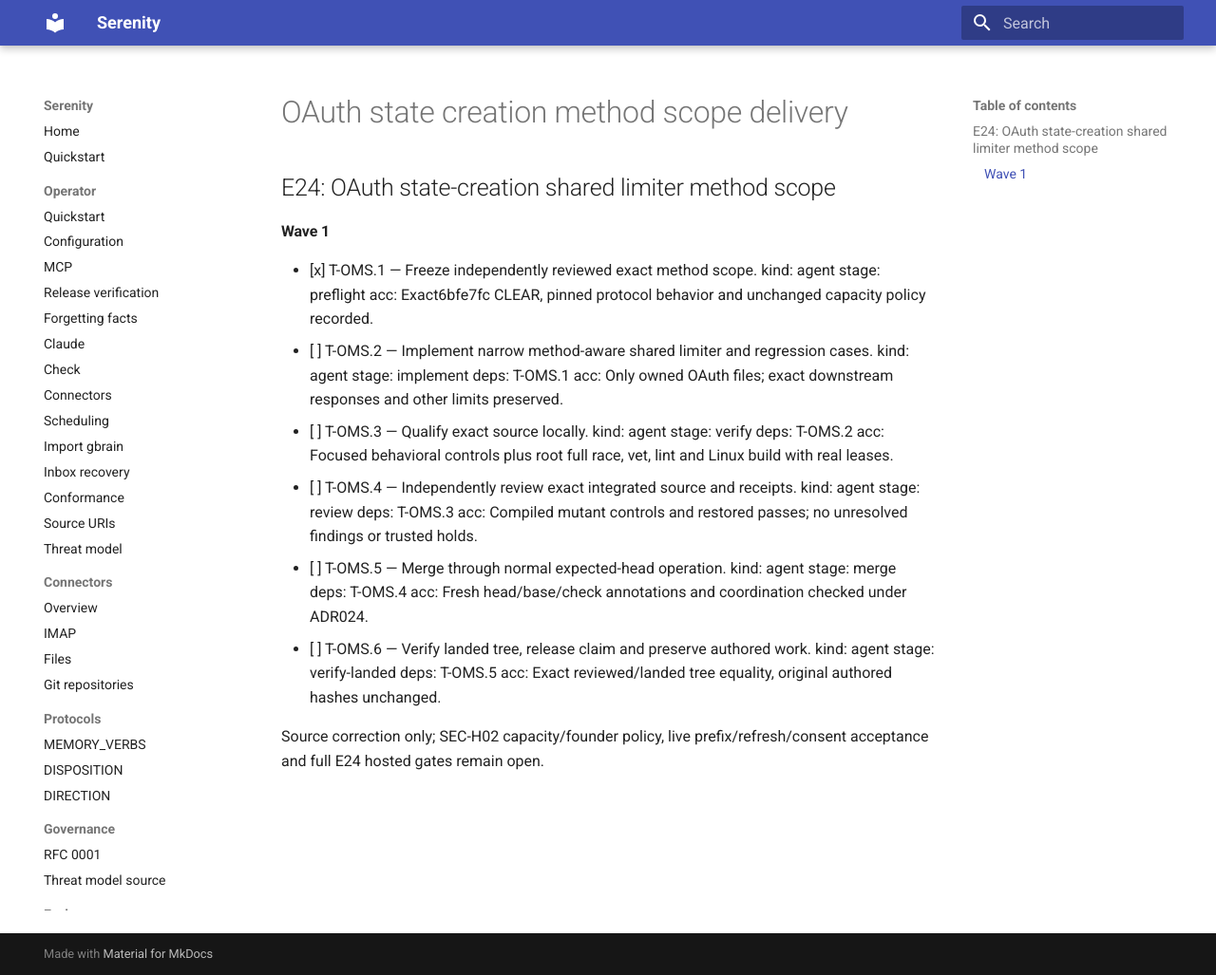
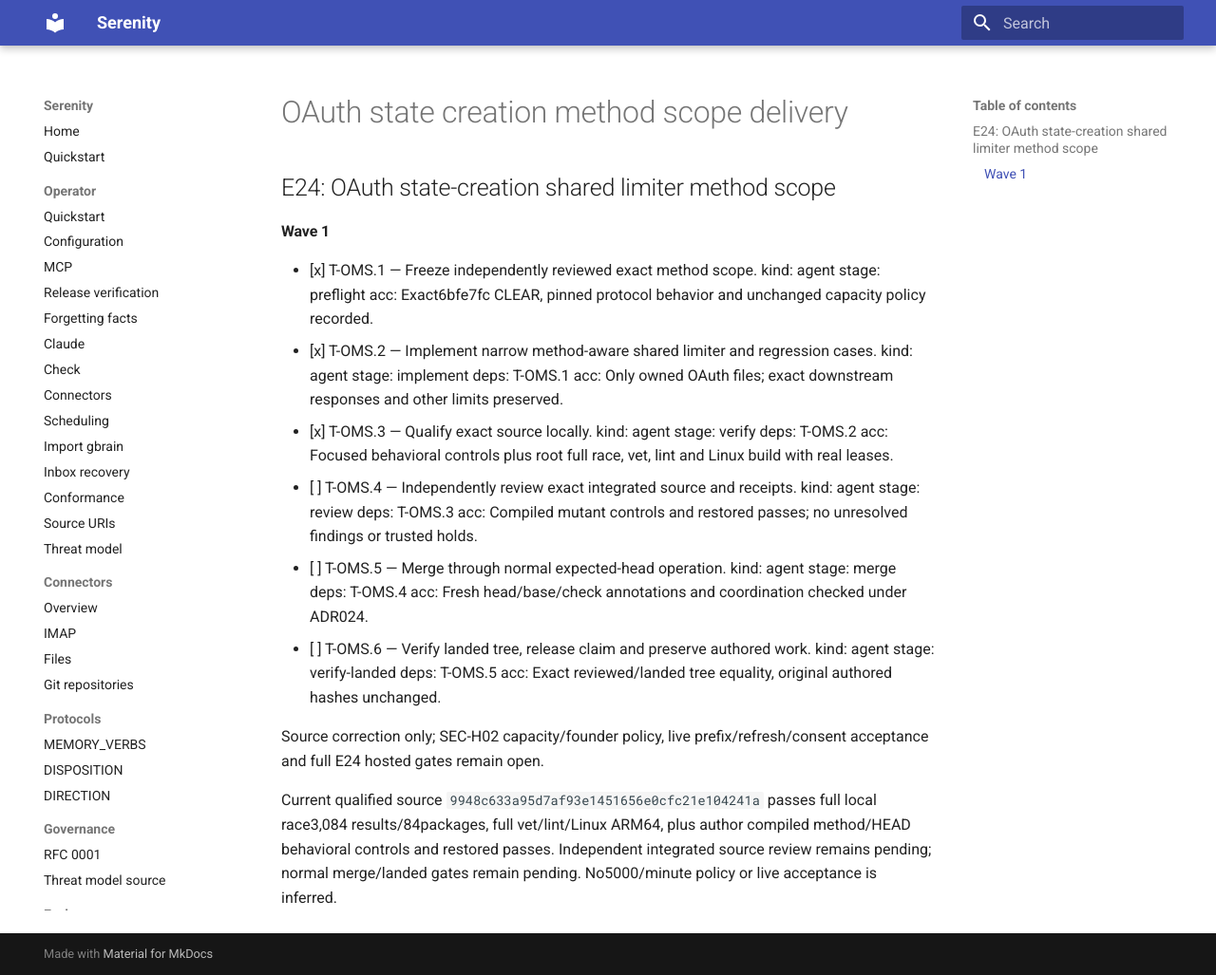
Before and after one commit to sirerun/serenity, an MkDocs documentation site: the page built from docs/plans/oauth-state-creation-method-scope-delivery-2026-10-03.md, in a window 1280 px wide and 1027 px high. Shown: the whole window at 95% size. Built offline with MkDocs 1.6.1 and Material for MkDocs 9.7.7, drawn with Linux system fonts in a browser that asks for light colours.

Commit message:
Record completed OAuth implementation and local verification stages

```diff
--- a/docs/plans/oauth-state-creation-method-scope-delivery-2026-10-03.md
+++ b/docs/plans/oauth-state-creation-method-scope-delivery-2026-10-03.md
@@ -6,9 +6,9 @@
 
 - [x] T-OMS.1 — Freeze independently reviewed exact method scope. kind: agent stage: preflight
   acc: Exact6bfe7fc CLEAR, pinned protocol behavior and unchanged capacity policy recorded.
-- [ ] T-OMS.2 — Implement narrow method-aware shared limiter and regression cases. kind: agent stage: implement deps: T-OMS.1
+- [x] T-OMS.2 — Implement narrow method-aware shared limiter and regression cases. kind: agent stage: implement deps: T-OMS.1
   acc: Only owned OAuth files; exact downstream responses and other limits preserved.
-- [ ] T-OMS.3 — Qualify exact source locally. kind: agent stage: verify deps: T-OMS.2
+- [x] T-OMS.3 — Qualify exact source locally. kind: agent stage: verify deps: T-OMS.2
   acc: Focused behavioral controls plus root full race, vet, lint and Linux build with real leases.
 - [ ] T-OMS.4 — Independently review exact integrated source and receipts. kind: agent stage: review deps: T-OMS.3
   acc: Compiled mutant controls and restored passes; no unresolved findings or trusted holds.
@@ -18,3 +18,5 @@
   acc: Exact reviewed/landed tree equality, original authored hashes unchanged.
 
 Source correction only; SEC-H02 capacity/founder policy, live prefix/refresh/consent acceptance and full E24 hosted gates remain open.
+
+Current qualified source `9948c633a95d7af93e1451656e0cfc21e104241a` passes full local race3,084 results/84packages, full vet/lint/Linux ARM64, plus author compiled method/HEAD behavioral controls and restored passes. Independent integrated source review remains pending; normal merge/landed gates remain pending. No5000/minute policy or live acceptance is inferred.
```
